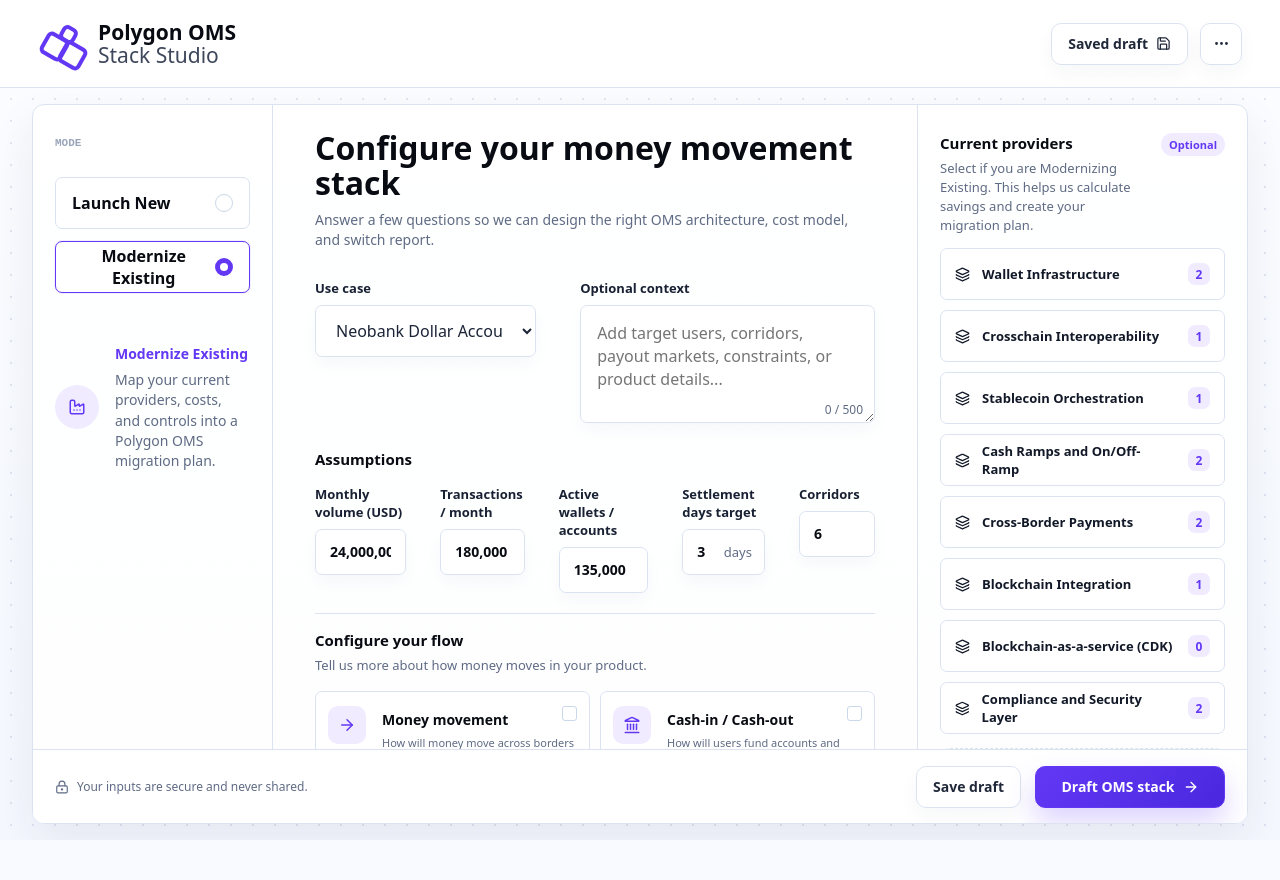
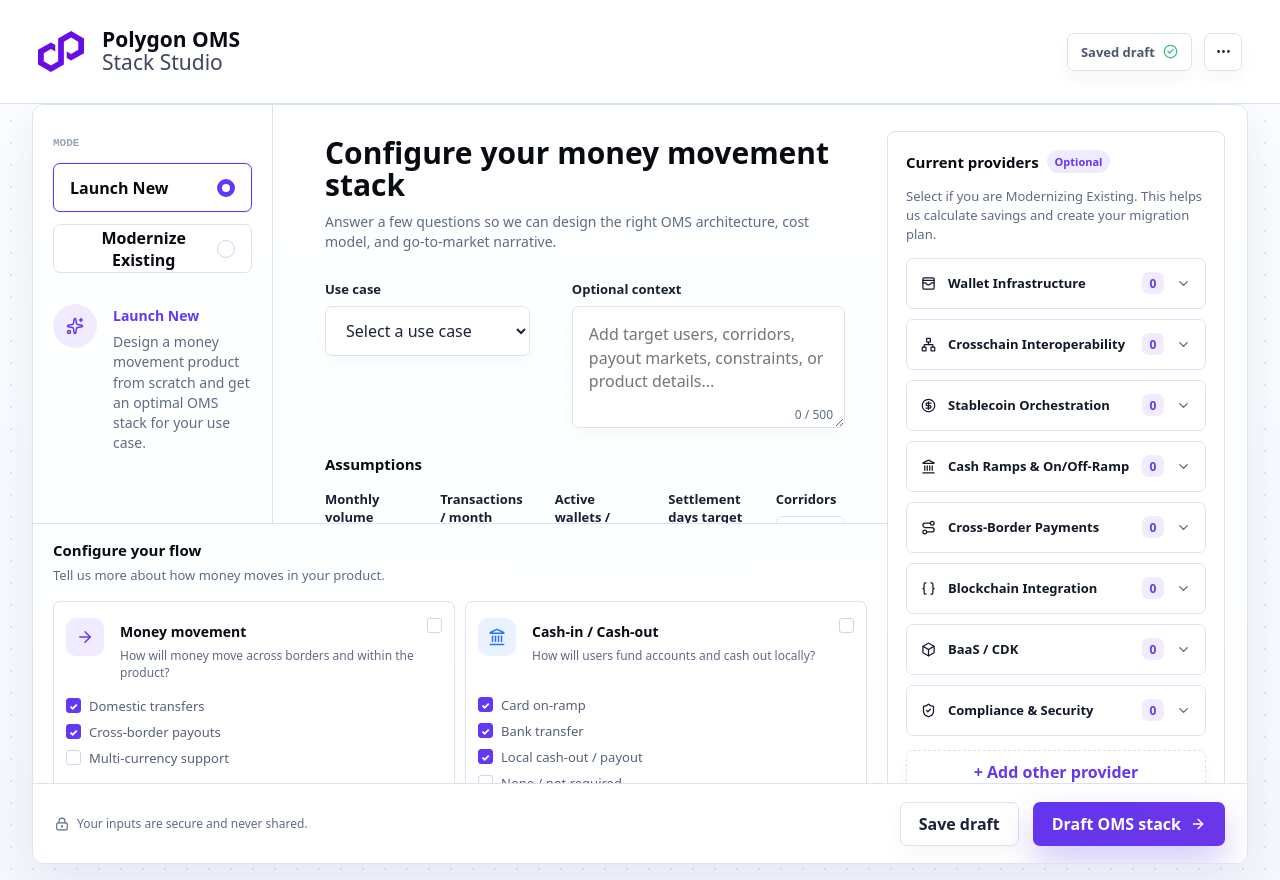
Before and after one commit to afk1997/polygon-open-money-stack-studio, a Next.js app: page / in a window 1280 px wide. Before the commit the page ends 840 px from the top, so only its background shows below. Built offline with nearby package versions, Linux system fonts and the light colour scheme.

Commit message:
fix: match generated OMS intake design

```diff
--- a/app/globals.css
+++ b/app/globals.css
@@ -96,7 +96,7 @@ a {
 }
 
 .studioTopbar {
-  min-height: 88px;
+  min-height: 104px;
   justify-content: space-between;
   gap: 24px;
   padding: 0 38px;
@@ -106,62 +106,31 @@ a {
 }
 
 .brandCluster {
-  gap: 14px;
+  gap: 18px;
   min-width: 250px;
 }
 
 .brandMark {
-  position: relative;
   width: 46px;
-  height: 38px;
+  height: 41px;
   flex: 0 0 auto;
-}
-
-.brandMark::before,
-.brandMark::after,
-.brandMark i {
-  content: "";
-  position: absolute;
-  width: 17px;
-  height: 17px;
-  border: 4px solid var(--purple);
-  border-radius: 6px;
-  transform: rotate(30deg);
-}
-
-.brandMark::before {
-  left: 4px;
-  top: 9px;
-}
-
-.brandMark::after {
-  left: 22px;
-  top: 18px;
-}
-
-.brandMark i:first-child {
-  left: 22px;
-  top: 1px;
-}
-
-.brandMark i:last-child {
-  display: none;
+  object-fit: contain;
 }
 
 .brandCluster div {
   display: grid;
-  gap: 2px;
+  gap: 3px;
 }
 
 .brandCluster strong {
   font-size: 21px;
-  line-height: 1;
+  line-height: 0.95;
 }
 
 .brandCluster span:not(.brandMark) {
   color: #3d465a;
   font-size: 21px;
-  line-height: 1;
+  line-height: 0.95;
 }
 
 .stageIndicator {
@@ -188,8 +157,8 @@ a {
 }
 
 .stageIndicator span.active {
-  color: var(--ink);
-  border-color: var(--purple);
+  color: var(--purple);
+  border-bottom-color: var(--purple);
 }
 
 .stageIndicator span.active b {
@@ -197,56 +166,78 @@ a {
 }
 
 .topbarActions {
-  justify-content: flex-end;
   gap: 12px;
-  min-width: 250px;
 }
 
 .topbarActions button,
 .intakeFooter button,
+.addRequirement,
+.addProviderButton,
 .canvasTools button,
+.canvasZoom button,
+.businessPanel button,
 .commandHeader button,
+.modalClose,
 .reportActions button,
 .buildIntakeCard button,
-.addRequirement,
-.addProviderButton,
 .settingsPanel > a {
-  min-height: 42px;
+  min-height: 44px;
   display: inline-flex;
   align-items: center;
   justify-content: center;
+  gap: 9px;
+  border: 1px solid var(--line);
+  border-radius: 7px;
+  padding: 0 18px;
+  color: #1b2436;
+  background: #fff;
+  font-weight: 750;
+  box-shadow: 0 8px 18px rgba(31, 45, 82, 0.04);
+}
+
+.topbarActions button {
+  min-height: 38px;
   gap: 8px;
-  border: 1px solid var(--line);
-  border-radius: 10px;
-  padding: 0 16px;
-  color: #20283a;
-  background: rgba(255, 255, 255, 0.88);
-  font-size: 14px;
-  font-weight: 750;
-  box-shadow: 0 8px 20px rgba(36, 47, 76, 0.04);
+  padding: 0 13px;
+  font-size: 13px;
+}
+
+.topbarActions .iconButton {
+  width: 38px;
+}
+
+.topbarActions button:first-child {
+  color: #4d5870;
+}
+
+.topbarActions button:first-child svg {
+  color: #36bd82;
 }
 
 .topbarActions .iconButton,
-.topbarActions .avatarButton,
-.commandHeader button,
-.canvasTools .squareTool {
-  width: 42px;
+.modalClose {
   padding: 0;
 }
 
-.topbarActions .avatarButton {
-  border-radius: 999px;
-  color: var(--purple);
-  background: var(--purple-soft);
-}
-
-.primaryButton {
-  color: #fff !important;
-  border-color: var(--purple) !important;
-  background: linear-gradient(135deg, var(--purple), #4a28df) !important;
-  box-shadow: 0 14px 28px rgba(99, 56, 245, 0.22) !important;
-}
-
+.avatarButton {
+  width: 44px;
+  border-radius: 999px !important;
+  color: var(--purple) !important;
+  background: var(--purple-soft) !important;
+}
+
+.primaryButton,
+.businessPanel .primaryButton {
+  border-color: transparent !important;
+  color: white !important;
+  background: linear-gradient(135deg, #6236ee, #6d36e9) !important;
+  box-shadow: 0 16px 34px rgba(88, 51, 229, 0.26) !important;
+}
+
+/*
+ * Older generated-logo CSS intentionally left behind during early prototypes
+ * created a mark that did not match Polygon. The real asset is now used above.
+ */
 .kicker,
 .sectionHeader span,
 .nodeKicker,
@@ -263,16 +254,16 @@ a {
 }
 
 .intakeStage {
-  min-height: calc(100dvh - 88px);
-  padding: 16px 32px;
+  min-height: calc(100dvh - 104px);
+  padding: 0 32px 16px;
 }
 
 .intakeFrame {
-  height: calc(100dvh - 120px);
-  min-height: 720px;
-  display: grid;
-  grid-template-columns: 280px minmax(620px, 1fr) 390px;
-  grid-template-rows: 1fr auto;
+  height: calc(100dvh - 104px);
+  min-height: 760px;
+  display: grid;
+  grid-template-columns: 280px minmax(640px, 1fr) 395px;
+  grid-template-rows: 418px minmax(0, 1fr) auto;
   border: 1px solid var(--line);
   border-radius: 12px;
   background: rgba(255, 255, 255, 0.92);
@@ -281,10 +272,13 @@ a {
 }
 
 .intakeAside {
+  grid-column: 1;
+  grid-row: 1;
   display: grid;
   align-content: start;
-  gap: 28px;
-  padding: 32px 22px;
+  gap: 14px;
+  min-height: 418px;
+  padding: 32px 20px;
   border-right: 1px solid var(--line);
   overflow: auto;
 }
@@ -296,7 +290,7 @@ a {
 
 .modeStack button {
   justify-content: space-between;
-  min-height: 52px;
+  min-height: 49px;
   border: 1px solid var(--line);
   border-radius: 7px;
   padding: 0 16px;
@@ -322,8 +316,10 @@ a {
 }
 
 .modeExplainer {
+  align-items: flex-start;
   gap: 16px;
-  padding-top: 20px;
+  margin-top: 16px;
+  padding-top: 0;
   border-top: 1px solid transparent;
 }
 
@@ -363,17 +359,20 @@ a {
 }
 
 .intakeMain {
+  grid-column: 2;
+  grid-row: 1;
   min-width: 0;
   display: grid;
   align-content: start;
   gap: 16px;
-  padding: 26px 42px 22px;
+  min-height: 418px;
+  padding: 32px 42px 18px 52px;
   overflow: auto;
 }
 
 .intakeStep h1 {
   margin: 0;
-  font-size: 32px;
+  font-size: 30px;
   line-height: 1.08;
   letter-spacing: 0;
 }
@@ -386,7 +385,7 @@ a {
 .productGrid {
   display: grid;
   grid-template-columns: 0.9fr 1.2fr;
-  gap: 44px;
+  gap: 42px;
 }
 
 .selectInput,
@@ -422,12 +421,12 @@ a {
 
 .selectInput select,
 .textInput input {
-  min-height: 52px;
+  min-height: 50px;
   padding: 0 16px;
 }
 
 .textAreaInput textarea {
-  min-height: 118px;
+  min-height: 122px;
   resize: vertical;
   padding: 16px;
   line-height: 1.45;
@@ -460,12 +459,12 @@ a {
 .assumptionGrid {
   display: grid;
   grid-template-columns: 1.08fr 1fr 1.06fr 0.98fr 0.9fr;
-  gap: 34px;
+  gap: 32px;
   margin-top: 16px;
 }
 
 .numberInput div {
-  min-height: 46px;
+  min-height: 43px;
   grid-template-columns: minmax(0, 1fr) auto;
   align-items: center;
   display: grid;
@@ -488,9 +487,16 @@ a {
 }
 
 .flowSection {
-  margin-top: 4px;
-  padding-top: 16px;
+  margin: 0;
+}
+
+.intakeFlowPanel {
+  grid-column: 1 / 3;
+  grid-row: 2;
+  min-width: 0;
+  padding: 16px 20px 15px;
   border-top: 1px solid var(--line);
+  overflow: hidden;
 }
 
 .sectionHeader {
@@ -511,10 +517,10 @@ a {
 }
 
 .flowCard {
-  min-height: 168px;
+  min-height: 210px;
   border: 1px solid var(--line);
   border-radius: 7px;
-  padding: 14px 12px;
+  padding: 16px 12px 14px;
   background: #fff;
 }
 
@@ -532,6 +538,21 @@ a {
   border-radius: 10px;
   color: var(--purple);
   background: var(--purple-soft);
+}
+
+.flowCard:nth-child(2) .flowCardTop span {
+  color: #2475f7;
+  background: #eaf2ff;
+}
+
+.flowCard:nth-child(3) .flowCardTop span {
+  color: #04966b;
+  background: #e8f8f1;
+}
+
+.flowCard:nth-child(4) .flowCardTop span {
+  color: #d88a16;
+  background: #fff2dc;
 }
 
 .flowCardTop i {
@@ -547,15 +568,15 @@ a {
 }
 
 .flowCard p {
-  min-height: 28px;
+  min-height: 34px;
   margin: 6px 0 14px 54px;
-  font-size: 11px;
+  font-size: 12px;
 }
 
 .flowChecks {
   display: grid;
-  gap: 5px;
-  margin-top: 8px;
+  gap: 6px;
+  margin-top: 6px;
 }
 
 .flowChecks button {
@@ -571,39 +592,72 @@ a {
   text-align: left;
 }
 
-.flowChecks button > span {
+.flowChecks button > .checkBox {
   width: 15px;
   height: 15px;
+  display: inline-grid;
+  place-items: center;
   border: 1px solid var(--line-strong);
   border-radius: 3px;
-}
-
-.flowChecks button.checked svg {
-  color: var(--purple);
-  fill: var(--purple);
+  color: white;
+  font-size: 10px;
+  font-weight: 900;
+  line-height: 1;
+}
+
+.flowChecks button.checked .checkBox {
+  border-color: var(--purple);
+  background: var(--purple);
 }
 
 .addRequirement {
-  margin-top: 14px;
-  min-width: 240px;
+  margin-top: 12px;
+  min-height: 32px;
+  width: 226px;
   justify-content: flex-start;
+  padding: 0 12px;
+  font-size: 13px;
+  font-weight: 650;
   color: #4b5570;
+  white-space: nowrap;
 }
 
 .intakeProviders {
-  padding: 28px 22px;
-  border-left: 1px solid var(--line);
+  grid-column: 3;
+  grid-row: 1 / 3;
+  padding: 26px 22px 26px 0;
   overflow: auto;
 }
 
 .providerSelector {
   display: grid;
   gap: 14px;
+  min-height: 692px;
+  align-content: start;
+  border: 1px solid var(--line);
+  border-radius: 8px;
+  padding: 18px;
+  background: rgba(255, 255, 255, 0.74);
 }
 
 .providerSelector .sectionHeader {
-  align-items: flex-start;
+  display: block;
   margin: 0;
+}
+
+.providerSelector .sectionHeader > div {
+  display: grid;
+  gap: 8px;
+}
+
+.providerTitleLine {
+  display: flex;
+  align-items: center;
+  gap: 8px;
+}
+
+.providerTitleLine small {
+  flex: 0 0 auto;
 }
 
 .providerSelector .sectionHeader small {
@@ -630,7 +684,7 @@ a {
 .providerAccordion summary {
   justify-content: space-between;
   gap: 12px;
-  min-height: 50px;
+  min-height: 49px;
   padding: 0 14px;
   list-style: none;
   color: #111827;
@@ -658,6 +712,13 @@ a {
   color: var(--purple);
   background: var(--purple-soft);
   font-size: 12px;
+}
+
+.providerSummaryMeta {
+  display: inline-flex;
+  align-items: center;
+  gap: 10px;
+  color: #556179;
 }
 
 .providerRows {
@@ -718,7 +779,7 @@ a {
   grid-column: 1 / -1;
   justify-content: space-between;
   gap: 20px;
-  min-height: 74px;
+  min-height: 80px;
   padding: 0 22px;
   border-top: 1px solid var(--line);
   background: rgba(255, 255, 255, 0.92);
@@ -1625,7 +1686,7 @@ a {
 
 @media (max-width: 1280px) {
   .intakeFrame {
-    grid-template-columns: 240px minmax(520px, 1fr) 330px;
+    grid-template-columns: 240px minmax(520px, 1fr) 360px;
   }
 
   .flowCardGrid {
@@ -1662,8 +1723,18 @@ a {
 
   .intakeFrame {
     grid-template-columns: 1fr;
+    grid-template-rows: auto;
     height: auto;
     min-height: calc(100dvh - 120px);
+  }
+
+  .intakeAside,
+  .intakeMain,
+  .intakeProviders,
+  .intakeFlowPanel,
+  .intakeFooter {
+    grid-column: 1;
+    grid-row: auto;
   }
 
   .intakeAside,
@@ -1674,8 +1745,26 @@ a {
 
   .intakeAside,
   .intakeMain,
+  .intakeProviders,
+  .intakeFlowPanel {
+    overflow: visible;
+  }
+
+  .intakeAside,
+  .intakeMain {
+    min-height: 0;
+  }
+
   .intakeProviders {
-    overflow: visible;
+    padding: 18px;
+  }
+
+  .intakeFlowPanel {
+    padding: 18px;
+  }
+
+  .providerSelector {
+    min-height: 0;
   }
 
   .productGrid,
--- a/components/Studio.tsx
+++ b/components/Studio.tsx
@@ -14,9 +14,25 @@ import { useStudioModel } from "./studio/useStudioModel";
 import type { ComplianceId, RequirementId } from "./studio/config";
 import type { LabStage, StudioChoices } from "./studio/types";
 
+const intakeDefaultInput: StudioInput = {
+  ...defaultInput,
+  mode: "launch",
+  useCaseId: "",
+  monthlyVolume: 10000000,
+  monthlyTransactions: 100000,
+  activeWallets: 50000,
+  settlementDays: 1,
+  vendorCount: 0,
+  apiSurfaceCount: 0,
+  reconciliationFeeds: 3,
+  complianceHandoffs: 0,
+  selectedProviderIds: [],
+  corridors: "",
+};
+
 export function Studio() {
   const [stage, setStage] = useState<LabStage>("intake");
-  const [input, setInput] = useState<StudioInput>(normalizeInput(defaultInput));
+  const [input, setInput] = useState<StudioInput>(intakeDefaultInput);
   const [workflow, setWorkflow] = useState("");
   const [choices, setChoices] = useState<StudioChoices>(() => ({
     requirements: defaultsForUseCase(defaultInput.useCaseId).requirements,
@@ -34,25 +50,48 @@ export function Studio() {
   }, [stepIndex, visibleStepCount]);
 
   function patchInput(patch: Partial<StudioInput>) {
-    setInput((current) => normalizeInput({ ...current, ...patch }));
+    setInput((current) => {
+      const useCaseId = patch.useCaseId ?? current.useCaseId;
+      const next = normalizeInput({ ...current, ...patch });
+      return useCaseId === "" ? { ...next, useCaseId: "" } : next;
+    });
   }
 
   function setMode(mode: StudioMode) {
-    setInput((current) =>
-      normalizeInput({
+    setInput((current) => {
+      const needsMigrationDefault = mode === "migration" && current.useCaseId === "";
+      return normalizeInput({
         ...current,
+        ...(needsMigrationDefault
+          ? {
+              useCaseId: defaultInput.useCaseId,
+              monthlyVolume: defaultInput.monthlyVolume,
+              monthlyTransactions: defaultInput.monthlyTransactions,
+              activeWallets: defaultInput.activeWallets,
+              corridors: defaultInput.corridors,
+            }
+          : {}),
         mode,
         selectedProviderIds: mode === "launch" ? [] : defaultInput.selectedProviderIds,
-        vendorCount: mode === "launch" ? 8 : defaultInput.selectedProviderIds.length,
-        apiSurfaceCount: mode === "launch" ? 12 : 18,
+        vendorCount: mode === "launch" ? 0 : defaultInput.selectedProviderIds.length,
+        apiSurfaceCount: mode === "launch" ? 0 : 18,
         reconciliationFeeds: mode === "launch" ? 3 : 6,
-        complianceHandoffs: mode === "launch" ? 3 : 4,
-        settlementDays: mode === "launch" ? 1.5 : 3,
-      }),
-    );
+        complianceHandoffs: mode === "launch" ? 0 : 4,
+        settlementDays: mode === "launch" ? 1 : 3,
+      });
+    });
   }
 
   function setUseCase(useCaseId: string) {
+    if (!useCaseId) {
+      setInput((current) => ({
+        ...current,
+        useCaseId: "",
+        corridors: "",
+      }));
+      return;
+    }
+
     const selected = templates.find((template) => template.id === useCaseId) ?? templates[0]!;
     setInput((current) =>
       normalizeInput({
--- a/components/studio/IntakeExperience.tsx
+++ b/components/studio/IntakeExperience.tsx
@@ -3,7 +3,7 @@
 import {
   ArrowRight,
   Banknote,
-  CheckCircle2,
+  ChevronDown,
   Factory,
   Landmark,
   LockKeyhole,
@@ -111,11 +111,6 @@ export function IntakeExperience({
             onUseCaseChange={onUseCaseChange}
           />
           <AssumptionsStep input={input} onPatchInput={onPatchInput} />
-          <FlowStep
-            choices={choices}
-            onToggleRequirement={onToggleRequirement}
-            onToggleCompliance={onToggleCompliance}
-          />
         </section>
 
         <aside className="intakeProviders">
@@ -124,9 +119,18 @@ export function IntakeExperience({
             selectedProviderIds={input.selectedProviderIds}
             benchmarkProviderIds={benchmarkProviderIds}
             showBenchmarkForLaunch={false}
+            showNote={false}
             onToggleProvider={onToggleProvider}
           />
         </aside>
+
+        <section className="intakeFlowPanel">
+          <FlowStep
+            choices={choices}
+            onToggleRequirement={onToggleRequirement}
+            onToggleCompliance={onToggleCompliance}
+          />
+        </section>
 
         <footer className="intakeFooter">
           <p>
@@ -163,12 +167,15 @@ function ProductStep({
     <div className="intakeStep">
       <h1>Configure your money movement stack</h1>
       <p className="stepCopy">
-        Answer a few questions so we can design the right OMS architecture, cost model, and switch report.
+        Answer a few questions so we can design the right OMS architecture, cost model, and go-to-market narrative.
       </p>
       <div className="productGrid">
         <label className="selectInput">
           <span>Use case</span>
           <select value={input.useCaseId} onChange={(event) => onUseCaseChange(event.target.value)}>
+            <option value="" disabled>
+              Select a use case
+            </option>
             {templates.map((template) => (
               <option key={template.id} value={template.id}>
                 {template.name}
@@ -284,6 +291,7 @@ function FlowStep({
       <button className="addRequirement" type="button">
         <Plus size={16} />
         Add specific requirement
+        <ChevronDown size={15} />
       </button>
     </div>
   );
@@ -311,7 +319,9 @@ function FlowCard({
       <div className="flowChecks">
         {rows.map(([label, selected, onClick]) => (
           <button key={label} type="button" className={selected ? "checked" : ""} onClick={onClick}>
-            {selected ? <CheckCircle2 size={14} /> : <span />}
+            <span className="checkBox" aria-hidden="true">
+              {selected ? "✓" : ""}
+            </span>
             {label}
           </button>
         ))}
--- a/components/studio/ProviderSelector.tsx
+++ b/components/studio/ProviderSelector.tsx
@@ -1,6 +1,19 @@
 "use client";
 
-import { CheckCircle2, Circle, Layers3 } from "lucide-react";
+import {
+  Braces,
+  CheckCircle2,
+  ChevronDown,
+  Circle,
+  CircleDollarSign,
+  Landmark,
+  Network,
+  Route,
+  ShieldCheck,
+  WalletCards,
+  Box,
+} from "lucide-react";
+import type { ReactNode } from "react";
 import { modules } from "@/lib/data";
 import type { StudioMode } from "@/lib/types";
 
@@ -9,12 +22,14 @@ export function ProviderSelector({
   selectedProviderIds,
   benchmarkProviderIds,
   showBenchmarkForLaunch = true,
+  showNote = true,
   onToggleProvider,
 }: {
   mode: StudioMode;
   selectedProviderIds: string[];
   benchmarkProviderIds: string[];
   showBenchmarkForLaunch?: boolean;
+  showNote?: boolean;
   onToggleProvider: (providerId: string) => void;
 }) {
   const effectiveIds = mode === "launch" && showBenchmarkForLaunch ? benchmarkProviderIds : selectedProviderIds;
@@ -24,11 +39,13 @@ export function ProviderSelector({
   return (
     <section className="providerSelector">
       <div className="sectionHeader">
-        <div>
+        <div className="providerHeading">
+          <div className="providerTitleLine">
             <h3>{isLaunchBenchmark ? "Benchmark stack" : "Current providers"}</h3>
+            {!isLaunchBenchmark && <small>Optional</small>}
+          </div>
           {!isLaunchBenchmark && <p>Select if you are Modernizing Existing. This helps us calculate savings and create your migration plan.</p>}
         </div>
-        {!isLaunchBenchmark && <small>Optional</small>}
       </div>
 
       <div className="providerAccordion">
@@ -38,10 +55,13 @@ export function ProviderSelector({
             <details key={module.id}>
               <summary>
                 <span>
-                  <Layers3 size={15} />
-                  {module.label}
+                  {moduleIcon(module.id)}
+                  {shortModuleLabel(module.id, module.label)}
                 </span>
+                <span className="providerSummaryMeta">
                   <strong>{selectedCount}</strong>
+                  <ChevronDown size={15} />
+                </span>
               </summary>
               <div className="providerRows">
                 {module.providers.map((provider) => {
@@ -74,11 +94,37 @@ export function ProviderSelector({
         </button>
       )}
 
+      {showNote && (
         <p className="modelNote">
           {isLaunchBenchmark
             ? "Benchmark stack: priced point solutions a new build would otherwise stitch together without OMS."
             : "Modernize Existing selections update the savings model immediately."}
         </p>
+      )}
     </section>
   );
 }
+
+function shortModuleLabel(moduleId: string, label: string) {
+  const labels: Record<string, string> = {
+    ramps: "Cash Ramps & On/Off-Ramp",
+    cdk: "BaaS / CDK",
+    "compliance-security": "Compliance & Security",
+  };
+  return labels[moduleId] ?? label;
+}
+
+function moduleIcon(moduleId: string) {
+  const size = 15;
+  const icons: Record<string, ReactNode> = {
+    "wallet-infra": <WalletCards size={size} />,
+    crosschain: <Network size={size} />,
+    "stablecoin-orchestration": <CircleDollarSign size={size} />,
+    ramps: <Landmark size={size} />,
+    "cross-border": <Route size={size} />,
+    "blockchain-integration": <Braces size={size} />,
+    cdk: <Box size={size} />,
+    "compliance-security": <ShieldCheck size={size} />,
+  };
+  return icons[moduleId] ?? <Box size={size} />;
+}
--- a/components/studio/StudioTopbar.tsx
+++ b/components/studio/StudioTopbar.tsx
@@ -1,6 +1,6 @@
 "use client";
 
-import { Download, Ellipsis, Expand, Save, Share2 } from "lucide-react";
+import { CheckCircle2, Download, Ellipsis, Expand, Share2 } from "lucide-react";
 import type { LabStage } from "./types";
 
 export function StudioTopbar({
@@ -23,10 +23,7 @@ export function StudioTopbar({
   return (
     <header className="studioTopbar">
       <div className="brandCluster">
-        <span className="brandMark" aria-hidden="true">
-          <i />
-          <i />
-        </span>
+        <img className="brandMark" src="/polygon-icon-primary-purple.svg" alt="" aria-hidden="true" />
         <div>
           <strong>Polygon OMS</strong>
           <span>Stack Studio</span>
@@ -56,7 +53,7 @@ export function StudioTopbar({
           <>
             <button type="button">
               Saved draft
-              <Save size={15} />
+              <CheckCircle2 size={15} />
             </button>
             <button className="iconButton" type="button" aria-label="More actions">
               <Ellipsis size={17} />
```
Also changed, not shown: public/polygon-icon-primary-purple.svg (added). Lines whose indentation alone changed are shown as unchanged.
